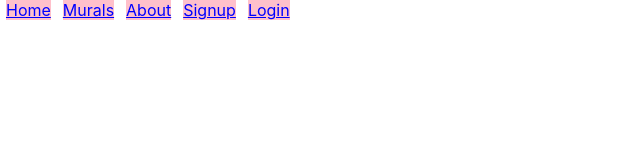
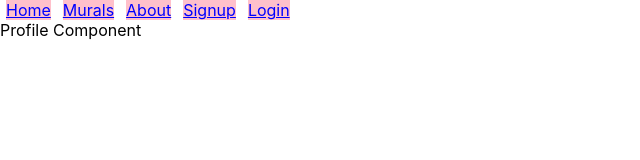
Before and after one commit to ltramos7/graffito-front-end, a React (Create React App) app: page /profile/1 in a window 1280 px wide. Shown: the top 160 px of the page, without its empty margins (0-640 px from the left). Built offline with nearby package versions, Linux system fonts and the light colour scheme.

Commit message:
changed login push to the profile with the id of the object. Created a Profile component.

```diff
--- a/src/App.js
+++ b/src/App.js
@@ -8,6 +8,7 @@ import MuralContainer from './containers/MuralContainer';
 import Mural from './components/Mural'
 import Signup from './components/Signup'
 import Login from './components/Login'
+import Profile from './components/Profile'
 //flesh out the Home component (done)
 //flesh out the Mural component (done)
 //flesh out the NavBar component (done)
@@ -51,6 +52,8 @@ class App extends Component {
           {/* <Route exact path='/signup' render={(props) => (<Signup {...props} handleSubmit={this.handleSubmit} handleInputChange={this.handleInputChange} />)}/> */}
 
           <Route exact path='/about' component={About}/>
+
+          <Route exact path='/profile/:id' render={(props) => (<Profile {...props} />)}/>
         </div>
       </BrowserRouter>
     )
--- a/src/components/Login.js
+++ b/src/components/Login.js
@@ -32,7 +32,7 @@ class Login extends Component{
                 alert(data.error)
             }else{
                 localStorage.setItem('token', data.token)
-                this.props.history.push('/about')
+                this.props.history.push(`/profile/${data.id}`)
             }
 
         } )
--- a/src/components/Profile.js
+++ b/src/components/Profile.js
@@ -1,7 +1,13 @@
 import React, { Component } from "react";
 
 class Profile extends Component{
+
+    constructor(){
+        super()
+    }
+
     render(){
+        console.log(this.props)
         return(
             <div>
                 Profile Component
```
